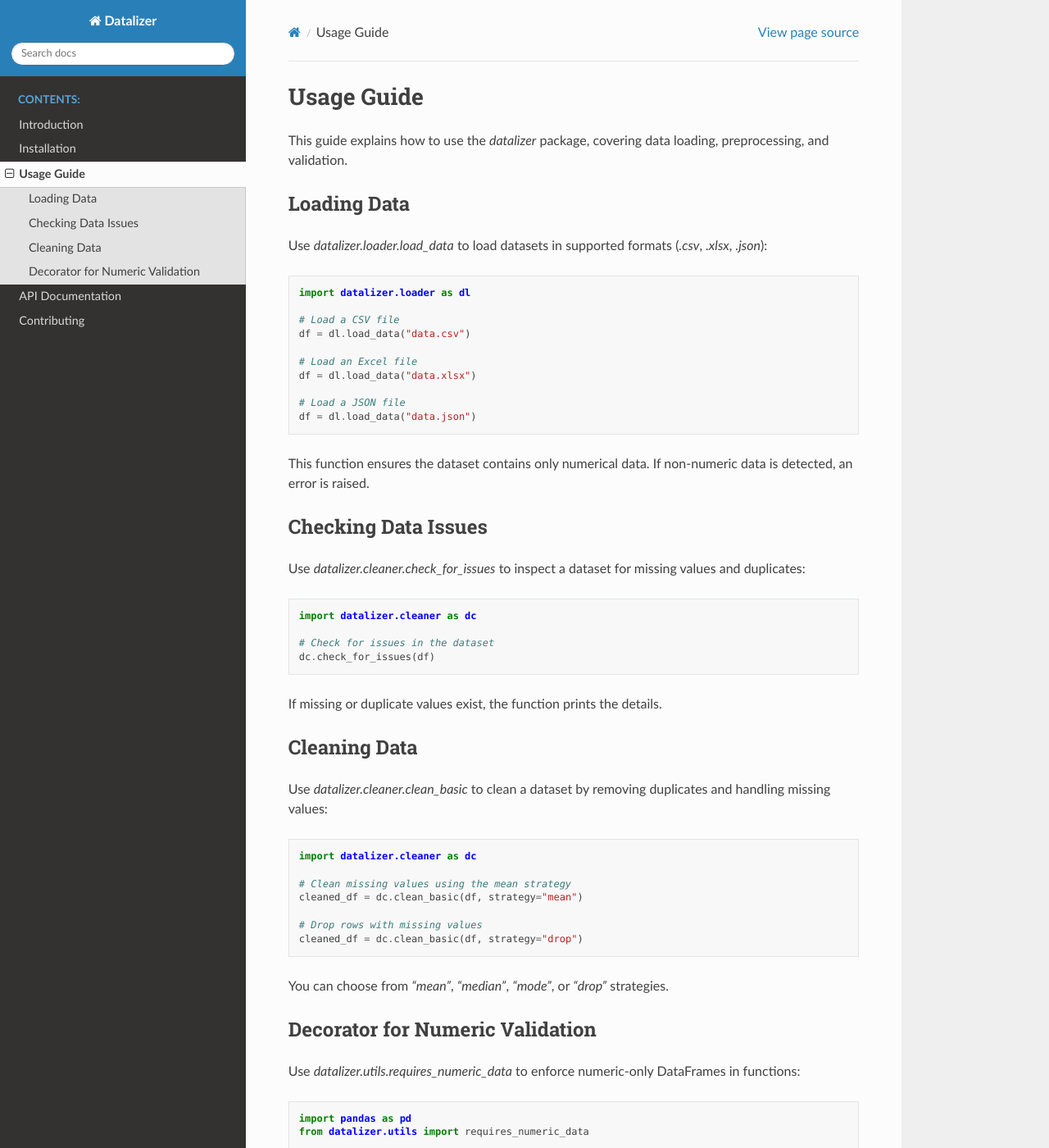
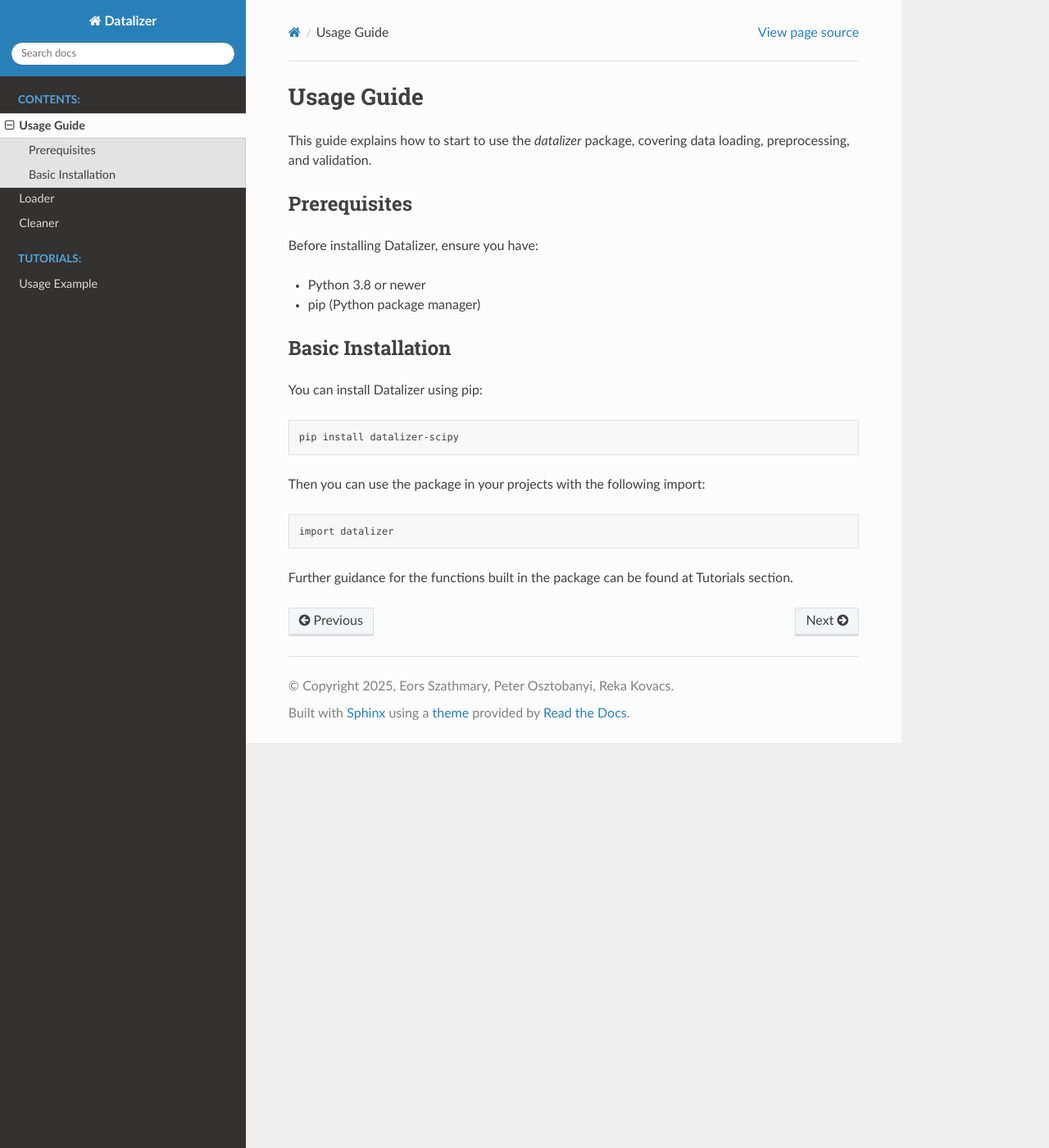
Before and after one commit to eorsjr/datalizer-scipy, a Sphinx documentation site: the page built from docs/source/usage.rst, in a window 1280 px wide and 1400 px high. Shown: the whole window at 82% size. Built offline with Sphinx 7.4.7 and the Read the Docs theme 3.1.0, drawn with Linux system fonts in a browser that asks for light colours; some of the changed text lies outside the part shown.

Commit message:
docs: Modify content and add tutorial

```diff
--- a/docs/source/conf.py
+++ b/docs/source/conf.py
@@ -10,8 +10,8 @@ import sys
 sys.path.insert(0, os.path.abspath("../../src"))  # Add the src path
 
 project = 'Datalizer'
-copyright = '2025, Kovacs Reka, Osztobanyi Peter, Szathmary Eors'
-author = 'Kovacs Reka, Osztobanyi Peter, Szathmary Eors'
+copyright = '2025, Eors Szathmary, Peter Osztobanyi,  Reka Kovacs'
+author = 'Eors Szathmary, Peter Osztobanyi,  Reka Kovacs'
 release = '0.0.1'
 
 # -- General configuration ---------------------------------------------------
--- /dev/null
+++ b/docs/source/examples.rst
@@ -0,0 +1,3 @@
+Usage Example
+================================================================================================
+We use Jupyter Notebook for examples.
--- a/docs/source/usage.rst
+++ b/docs/source/usage.rst
@@ -1,73 +1,33 @@
 Usage Guide
 ================================================================================================
 
-This guide explains how to use the `datalizer` package, covering data loading, preprocessing, and validation.
+This guide explains how to start to use the `datalizer` package, covering data loading, preprocessing, and validation.
 
-Loading Data
+
+Prerequisites
 ------------------------------------------------------------------------------------------------
 
-Use `datalizer.loader.load_data` to load datasets in supported formats (`.csv`, `.xlsx`, `.json`):
+Before installing Datalizer, ensure you have:
 
-.. code-block:: python
+* Python 3.8 or newer
+* pip (Python package manager)
 
-    import datalizer.loader as dl
 
-    # Load a CSV file
-    df = dl.load_data("data.csv")
-
-    # Load an Excel file
-    df = dl.load_data("data.xlsx")
-
-    # Load a JSON file
-    df = dl.load_data("data.json")
-
-This function ensures the dataset contains only numerical data. If non-numeric data is detected, an error is raised.
-
-Checking Data Issues
---------------------
-
-Use `datalizer.cleaner.check_for_issues` to inspect a dataset for missing values and duplicates:
-
-.. code-block:: python
-
-    import datalizer.cleaner as dc
-
-    # Check for issues in the dataset
-    dc.check_for_issues(df)
-
-If missing or duplicate values exist, the function prints the details.
-
-Cleaning Data
+Basic Installation
 ------------------------------------------------------------------------------------------------
 
-Use `datalizer.cleaner.clean_basic` to clean a dataset by removing duplicates and handling missing values:
+You can install Datalizer using pip:
 
-.. code-block:: python
+.. code-block:: bash
 
-    import datalizer.cleaner as dc
+    pip install datalizer-scipy
 
-    # Clean missing values using the mean strategy
-    cleaned_df = dc.clean_basic(df, strategy="mean")
 
-    # Drop rows with missing values
-    cleaned_df = dc.clean_basic(df, strategy="drop")
+Then you can use the package in your projects with the following import:
 
-You can choose from `"mean"`, `"median"`, `"mode"`, or `"drop"` strategies.
+.. code-block:: bash
 
-Decorator for Numeric Validation
-------------------------------------------------------------------------------------------------
+    import datalizer
 
-Use `datalizer.utils.requires_numeric_data` to enforce numeric-only DataFrames in functions:
 
-.. code-block:: python
-
-    import pandas as pd
-    from datalizer.utils import requires_numeric_data
-
-    @requires_numeric_data
-    def compute_average(df: pd.DataFrame) -> pd.Series:
-        return df.mean()
-
-The decorator raises an error if non-numeric data is found.
-
-This usage guide provides a structured way to work with your modules. Let me know if you'd like any refinements!
+Further guidance for the functions built in the package can be found at Tutorials section.
```
Also changed, not shown: docs/source/cleaner.rst (added, +39 -0 lines), docs/source/contributing.rst (deleted, +0 -137 lines), docs/source/index.rst (+6 -10 lines), docs/source/installation.rst (deleted, +0 -68 lines), docs/source/introduction.rst (deleted, +0 -38 lines), docs/source/loader.rst (added, +20 -0 lines).
